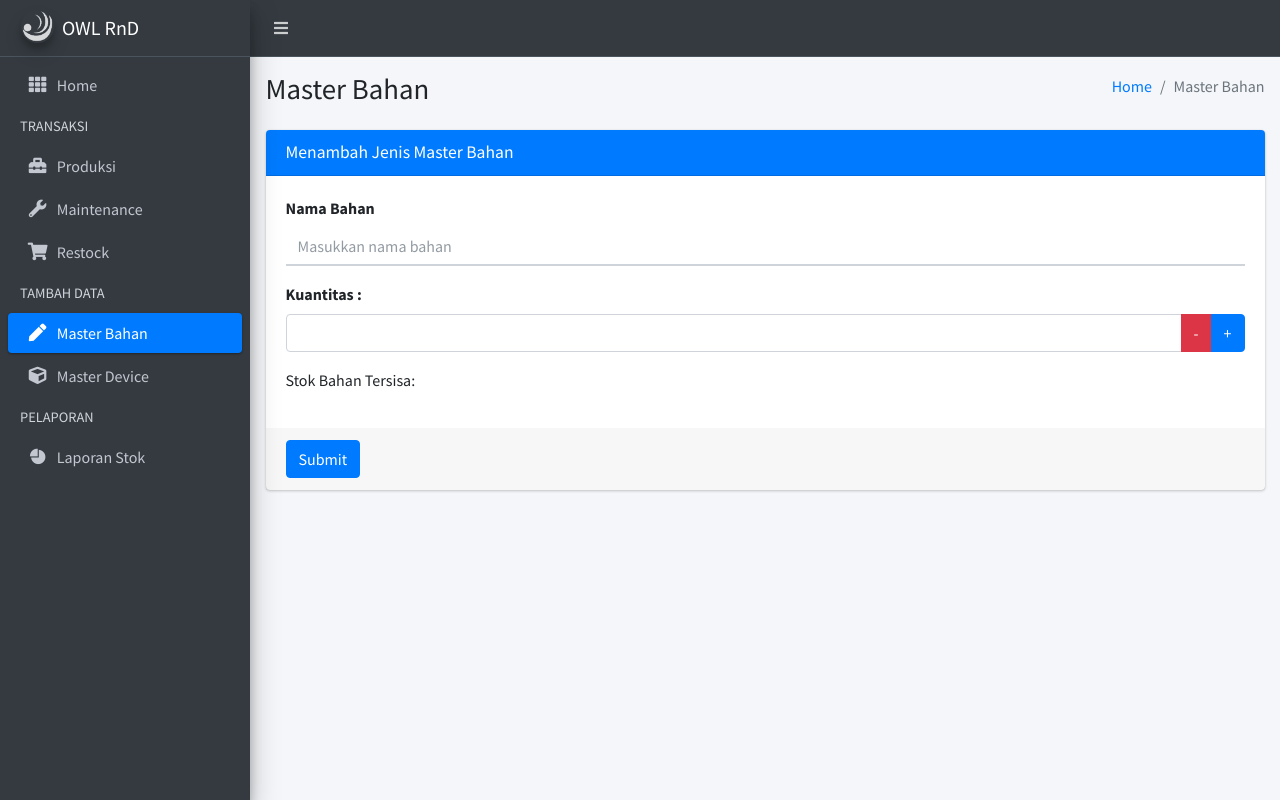
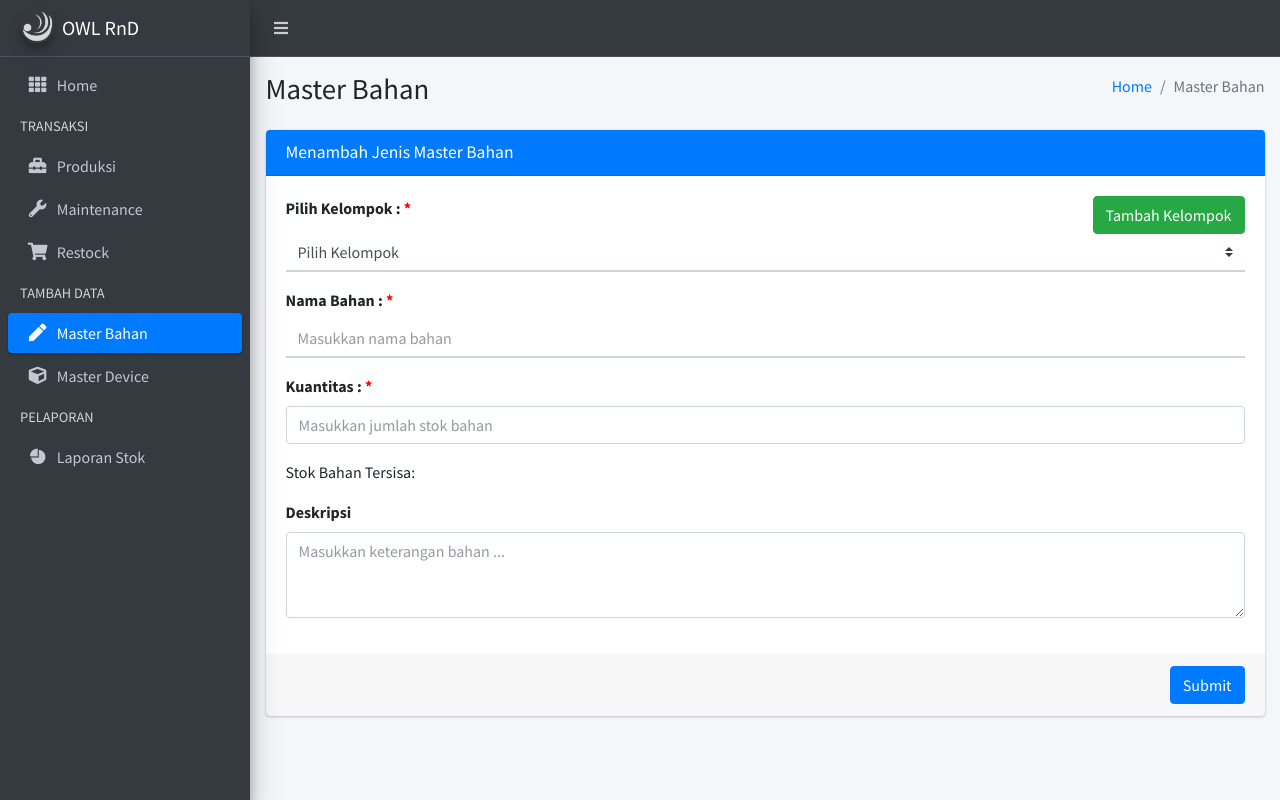
Before and after one commit to munovrizall/owl_inventory, a PHP site: page /master_bahan.php in a window 1280 px wide. Run offline with PHP 8.4, Linux system fonts and the light colour scheme; some libraries are stand-ins or nearby versions.

Commit message:
Edit input form and added validation in every form, master_bahan input form completed

```diff
--- a/master_bahan.php
+++ b/master_bahan.php
@@ -60,6 +60,16 @@ if (isset($_POST['quantity'])) {
     <link rel="stylesheet" href="assets/adminlte/dist/css/adminlte.min.css">
     <!-- Ionicons -->
     <link rel="stylesheet" href="https://code.ionicframework.com/ionicons/2.0.1/css/ionicons.min.css">
+    <!-- Sweetalert2 -->
+    <link rel="stylesheet" href="assets/adminlte/plugins/sweetalert2-theme-bootstrap-4/bootstrap-4.min.css">
+
+    <style>
+        .input-group-append label {
+            margin-right: 24px;
+        }
+    </style>
+
+
 </head>
 
 <body class="hold-transition sidebar-mini">
@@ -185,31 +195,47 @@ if (isset($_POST['quantity'])) {
                         </div>
                         <!-- /.card-header -->
                         <!-- form start -->
-                        <form id="maintenanceForm">
+                        <form id="masterBahanForm">
                             <div class="card-body">
                                 <div class="form-group">
-                                    <label for="exampleInputBorderWidth2">Nama Bahan</label>
-                                    <input type="text" class="form-control form-control-border border-width-2" id="exampleInputBorderWidth2" placeholder="Masukkan nama bahan">
+                                    <div class="row">
+                                        <div class="col">
+                                            <label for="pilihNamaKelompok">Pilih Kelompok : <span style="color: red;">*</span></label>
+                                        </div>
+                                        <div class="col-auto">
+                                            <button class="btn btn-block btn-success" type="button" onclick="tambahKelompok()">Tambah Kelompok</button>
+                                        </div>
+                                    </div>
+                                    <select class="custom-select form-control-border border-width-2" id="pilihNamaKelompok" name="selectedItem" searchable="Search here...">
+                                        <option value="" selected disabled>Pilih Kelompok</option>
+                                        <option value="1">Resistor</option>
+                                        <option value="10">Kapasitor</option>
+                                        <option value="11">Sensor</option>
+                                    </select>
                                 </div>
                                 <div class="form-group">
-                                    <label for="quantity">Kuantitas :</label>
+                                    <label for="namaBahan">Nama Bahan : <span style="color: red;">*</span></label>
+                                    <input type="text" class="form-control form-control-border border-width-2" id="namaBahan" placeholder="Masukkan nama bahan">
+                                </div>
+                                <div class="form-group">
+                                    <label for="quantity">Kuantitas : <span style="color: red;">*</span></label>
                                     <div class="input-group">
                                         <!-- Input untuk kuantitas -->
-                                        <input type="number" class="form-control" id="quantity" name="quantity" min="0" value="">
-                                        <!-- Tombol-tombol untuk menambah dan mengurangi kuantitas -->
-                                        <div class="input-group-append">
-                                            <button type="button" class="btn btn-block btn-danger" onclick="decreaseQuantity()">-</button>
-                                            <button type="button" class="btn btn-primary" onclick="increaseQuantity()">+</button>
-                                        </div>
+                                        <input type="number" class="form-control" id="quantity" name="quantity" min="0" value="" placeholder="Masukkan jumlah stok bahan">
+
                                     </div>
                                 </div>
                                 <p id="stockMessage">Stok Bahan Tersisa: <?php echo $stockQuantity; ?></p>
+                                <div class="form-group">
+                                    <label>Deskripsi</label>
+                                    <textarea class="form-control" rows="3" placeholder="Masukkan keterangan bahan ..."></textarea>
+                                </div>
                             </div>
                             <!-- /.card-body -->
-                            <div class="card-footer">
-                                <button type="button" class="btn btn-primary" onclick="validateAndFetchStock()">Submit</button>
-                            </div>
                         </form>
+                        <div class="card-footer d-flex justify-content-end">
+                            <button type="button" class="btn btn-primary" onclick="if(validateForm()) {validateAndFetchStock(); resetForm()}">Submit</button>
+                        </div>
                     </div>
                     <!-- general form elements -->
                     <!-- /.card -->
@@ -237,6 +263,8 @@ if (isset($_POST['quantity'])) {
     <script src="assets/adminlte/plugins/bs-custom-file-input/bs-custom-file-input.min.js"></script>
     <!-- AdminLTE App -->
     <script src="assets/adminlte/dist/js/adminlte.min.js"></script>
+    <!-- SweetAlert2 Toast -->
+    <script src="assets/adminlte/plugins/sweetalert2/sweetalert2.min.js"></script>
     <!-- Page specific script -->
     <script>
         $(function() {
@@ -248,18 +276,21 @@ if (isset($_POST['quantity'])) {
             });
         });
 
-        function decreaseQuantity() {
-            var quantityInput = document.getElementById("quantity");
-            if (quantityInput.value > 0) {
-                quantityInput.value--;
-                updateStockMessage();
+        function validateForm() {
+            var pilihNamaKelompok = document.getElementById("pilihNamaKelompok").value;
+            var namaBahan = document.getElementById("namaBahan").value;
+            var quantity = document.getElementById("quantity").value;
+
+            if (pilihNamaKelompok === "" || namaBahan === "" || quantity === "" || quantity <= 0) {
+                Swal.fire({
+                    icon: 'error',
+                    title: 'Oops...',
+                    text: 'Harap lengkapi semua form!',
+                });
+                return false;
             }
-        }
 
-        function increaseQuantity() {
-            var quantityInput = document.getElementById("quantity");
-            quantityInput.value++;
-            updateStockMessage();
+            return true;
         }
 
         function updateStockMessage() {
@@ -288,6 +319,10 @@ if (isset($_POST['quantity'])) {
                 }
             });
         }
+
+        function resetForm() {
+            document.getElementById("masterBahanForm").reset();
+        }
     </script>
 </body>
 
```
Also changed, not shown: maintenance.php (+7 -8 lines), restock.php (+7 -7 lines).
